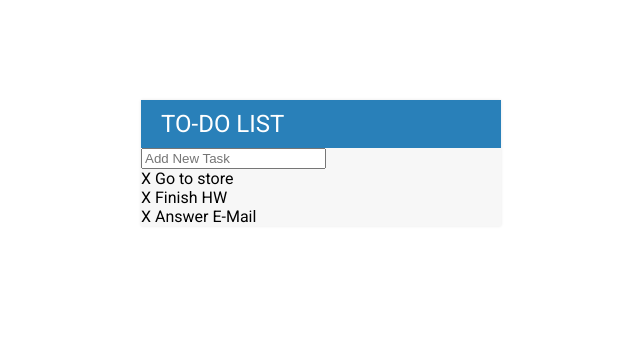
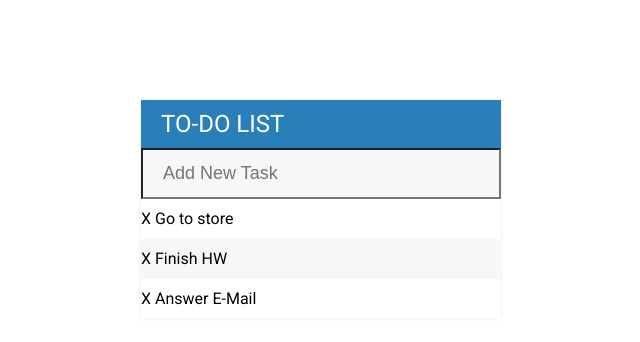
Before and after one commit to stelthdroid8/To-Do-List, a plain HTML site: page index.html in a window 1280 px wide. Shown: the whole page, without its empty margins (319-959 px from the left). Drawn offline with Linux system fonts and the light colour scheme.

Commit message:
added styling to the to do list

```diff
--- a/assets/css/todos.css
+++ b/assets/css/todos.css
@@ -15,6 +15,27 @@ ul {
 body{
     font-family: Roboto;
 }
+li{
+    background-color: white;
+    height: 40px;
+    line-height: 40px;
+}
+li:nth-child(2n){
+background-color: #f7f7f7;
+}
+input{
+    font-size: 18px;
+    background-color: #f7f7f7;
+    box-sizing: border-box;
+    width: 100%;
+    padding: 13px 13px 13px 20px;
+    color: #2980b9;
+}
+input:focus{
+    background-color: white;
+    border: 3px solid #2980b9;
+    outline: none;
+}
 #container{
     box-shadow: 0 0 3px rgba(0,0,0, .1);
     width: 360px;
```
